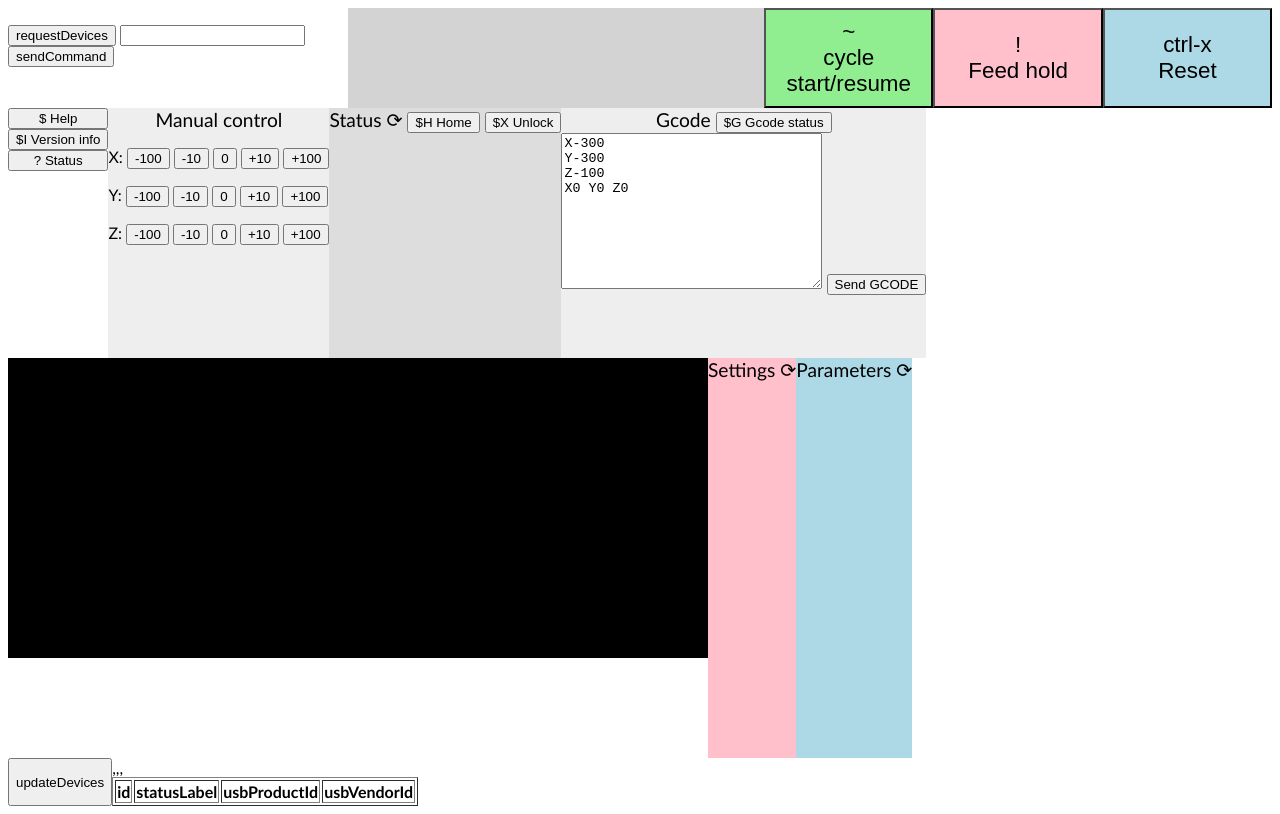
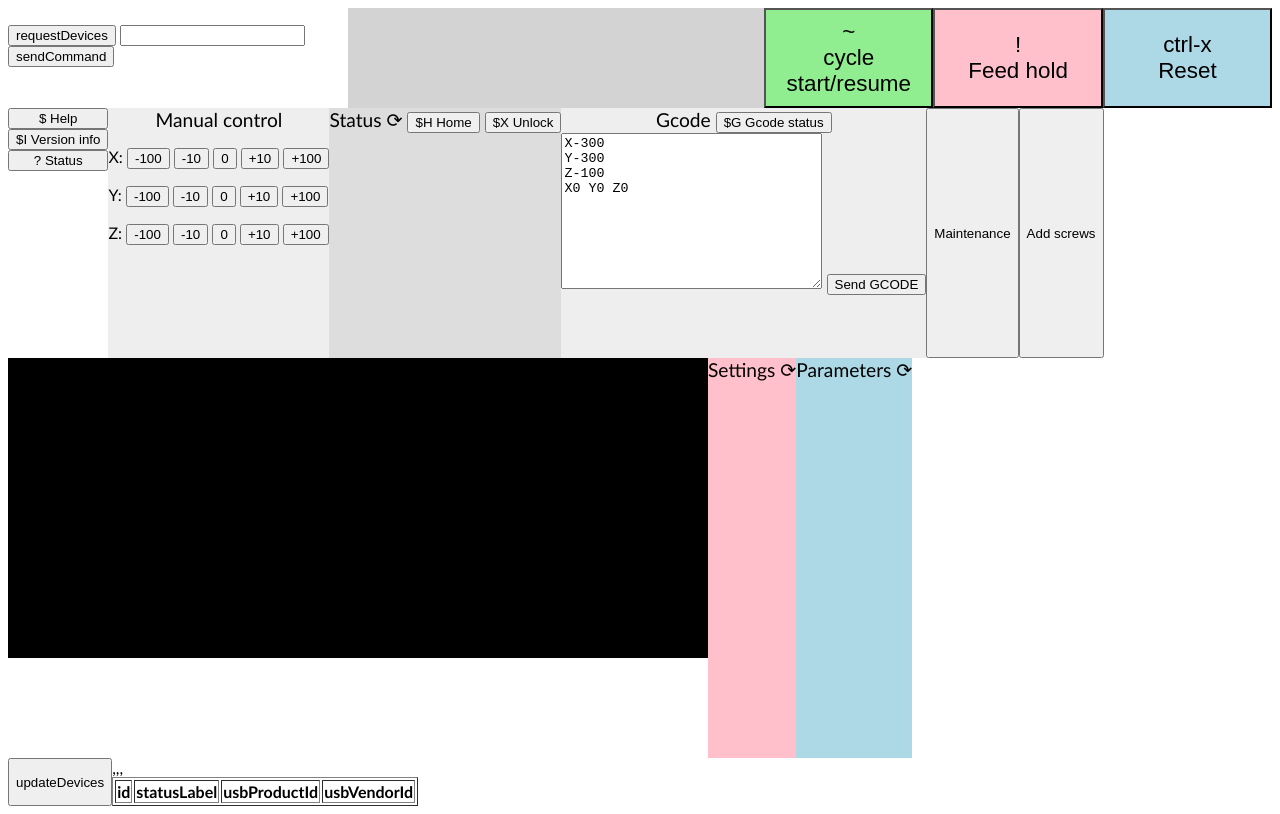
Before and after one commit to Hackuarium/legoino-navigator-serial, a website: page demo/grbl.html in a window 1280 px wide. Drawn offline with Linux system fonts and the light colour scheme.

Commit message:
feat: add screws

```diff
--- a/demo/grbl.html
+++ b/demo/grbl.html
@@ -126,7 +126,16 @@ Z-100
 X0 Y0 Z0
 </textarea>
           <button onclick="sendGcode(document.getElementById('gcode').value)">Send GCODE</button>
+
           </div>
+          <button onclick="sendGcode('X-250 Y-350 Z0')">Maintenance</button>
+          <button onclick="sendGcode(`X-170 Y-40
+M4
+Z-160
+Z-100
+X-350 Y-40 Z-50
+M3
+X0 Y0 Z0`)">Add screws</button>
       </div>
     </div>
 
```
